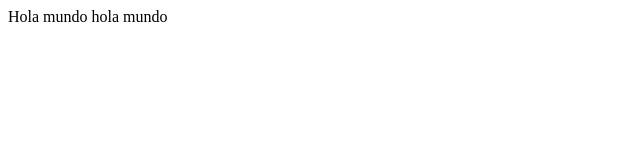
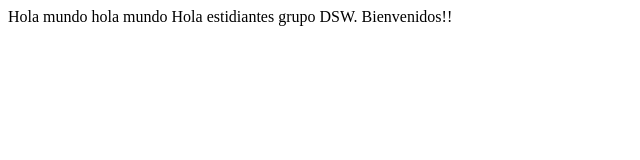
Before and after one commit to josue8atorres/UNAD2018, a plain HTML site: page index.html in a window 1280 px wide. Shown: the whole page, without its empty margins (0-640 px from the left). Drawn offline with Linux system fonts and the light colour scheme.

Commit message:
Cambio 3
Cambio realizado en la primera sesión de DSW.

```diff
--- a/index.html
+++ b/index.html
@@ -6,5 +6,6 @@
 <body>
 Hola mundo
 hola mundo
+Hola estidiantes grupo DSW. Bienvenidos!!
 </body>
 </html>
```
